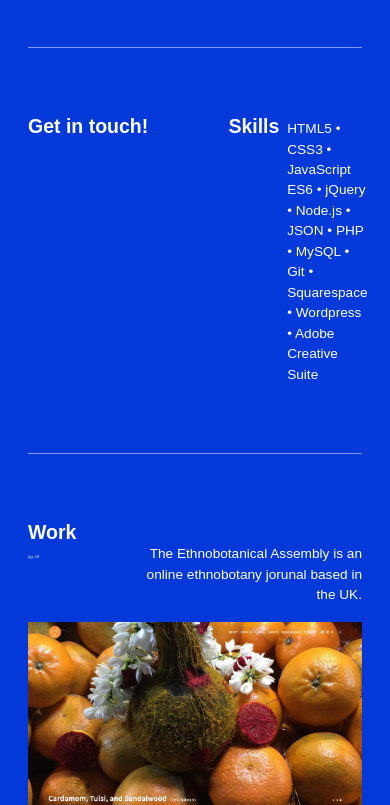
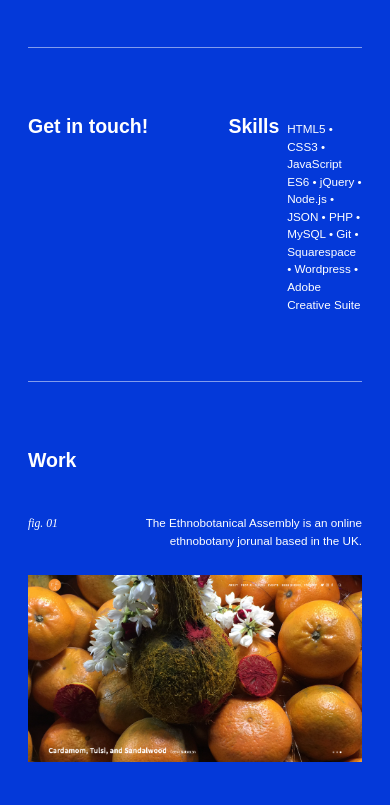
Before and after one commit to naahsi/design, a plain HTML site: page index.html in a window 390 px wide. Shown: the part 313-1118 px from the top of the page. Drawn offline with Linux system fonts and the light colour scheme; a web font is replaced by a local one.

Commit message:
beta 2.3

```diff
--- a/style.css
+++ b/style.css
@@ -143,7 +143,8 @@ footer {
 /* Mobile */
 @media (max-width: 414px) and (orientation: portrait) {
 
-  p {font-size: 3.5vw;}
+  p {font-size: 3vw;}
+  em {font-size: 3vw;}
 
   /* Intro */
   h1 {font-size: 10vw; width: 75%;}
@@ -153,10 +154,10 @@ footer {
 
   /* Work */
   ol > li:last-of-type {flex-direction: column;}
-  h2 {font-size: 5vw;}
+  h2 {font-size: 5vw; margin-bottom: 5vh;}
   ul {padding-left: 0;}
   ul li {flex-direction: column;}
-  aside {width: 100%; margin-bottom: 2vh;}
+  aside {width: 100%; margin-bottom: 3vh;}
   aside > p {text-align: right;}
   li > a {width: 100%;}
   img {box-shadow: none;}
```
